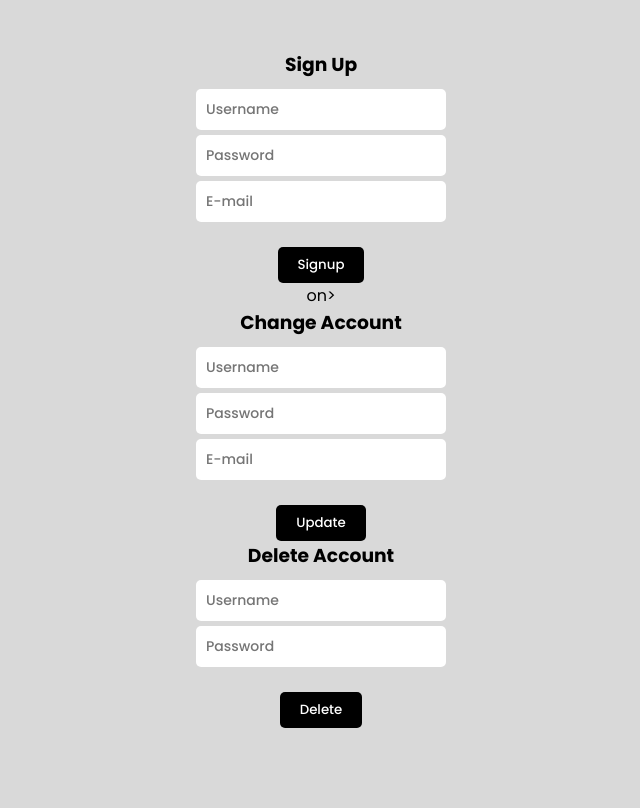
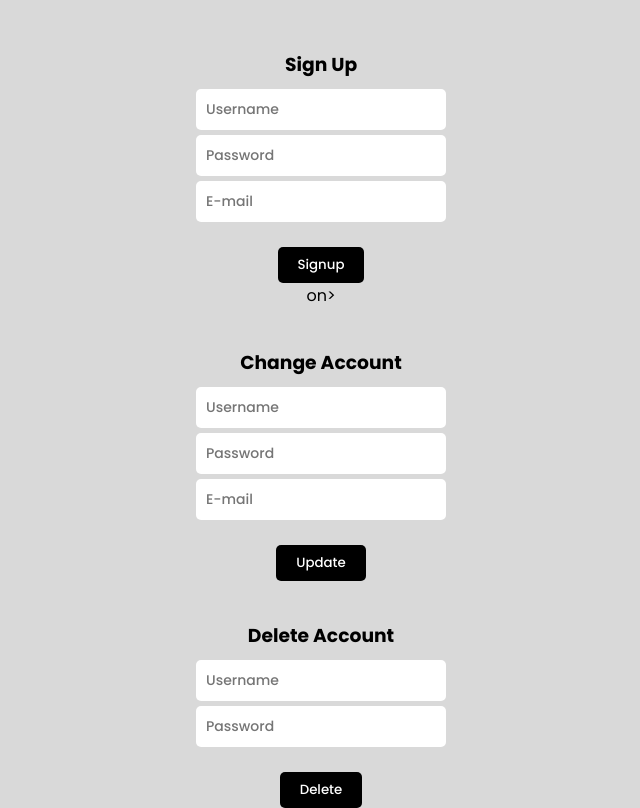
Before and after one commit to arveereed/Days-with-PHP, a PHP site: page / in a window 1280 px wide. Shown: the whole page, without its empty margins (319-959 px from the left). Before the commit the page ends 728 px from the top, so only its background shows below. Run offline with PHP 8.4, Linux system fonts and the light colour scheme.

Commit message:
Update main.css

```diff
--- a/PHP with SQL/css/main.css
+++ b/PHP with SQL/css/main.css
@@ -7,10 +7,13 @@
   font-family: "Poppins", sans-serif;
 }
 
-h3 {margin-bottom: 10px;}
+h3 {
+  margin-top: 40px;
+  margin-bottom: 10px;
+}
 
 body {
-  padding-top: 50px;
+  padding-top: 10px;
   text-align: center;
   background-color: rgba(0, 0, 0, 0.15);
 }
```
